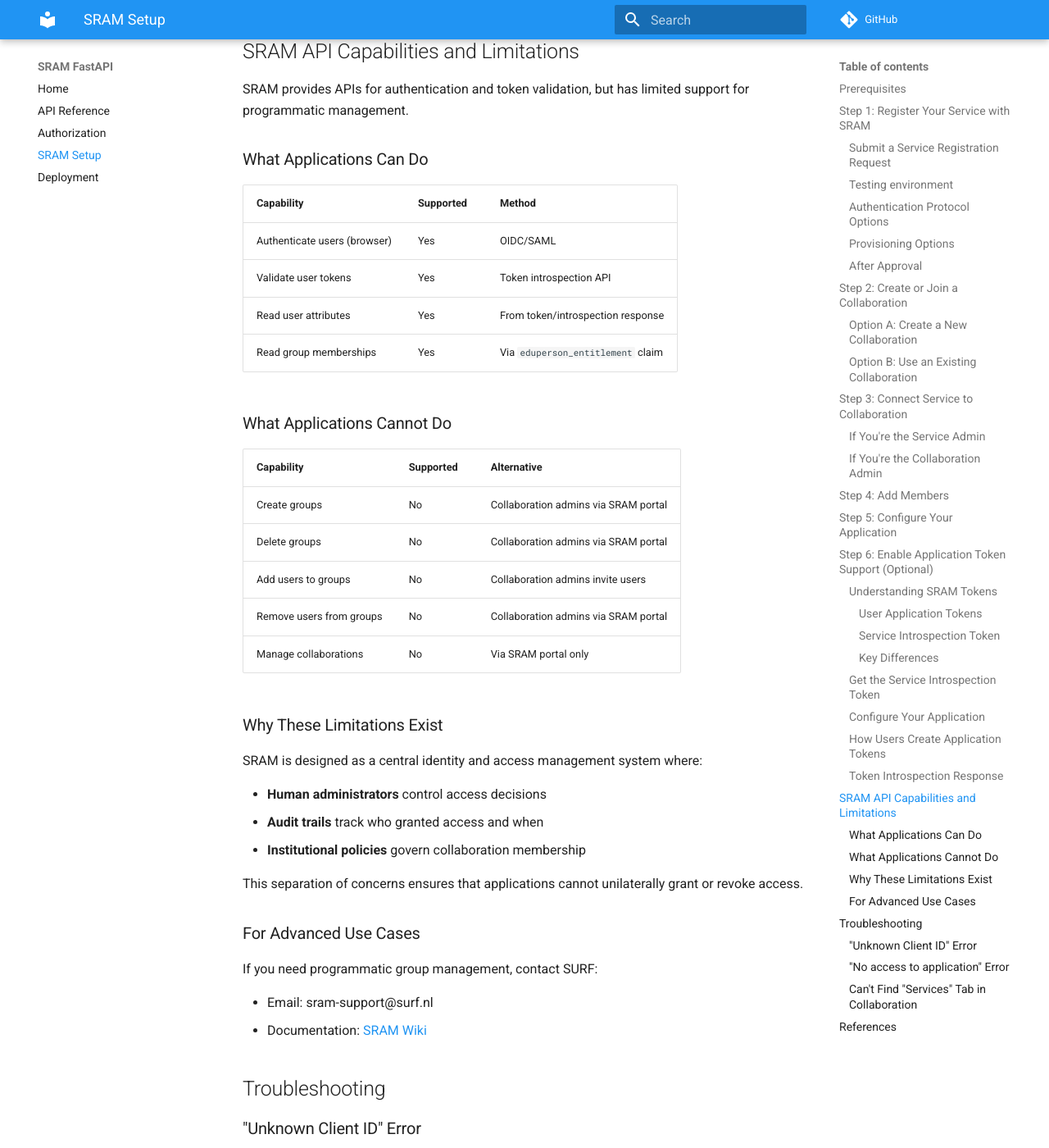
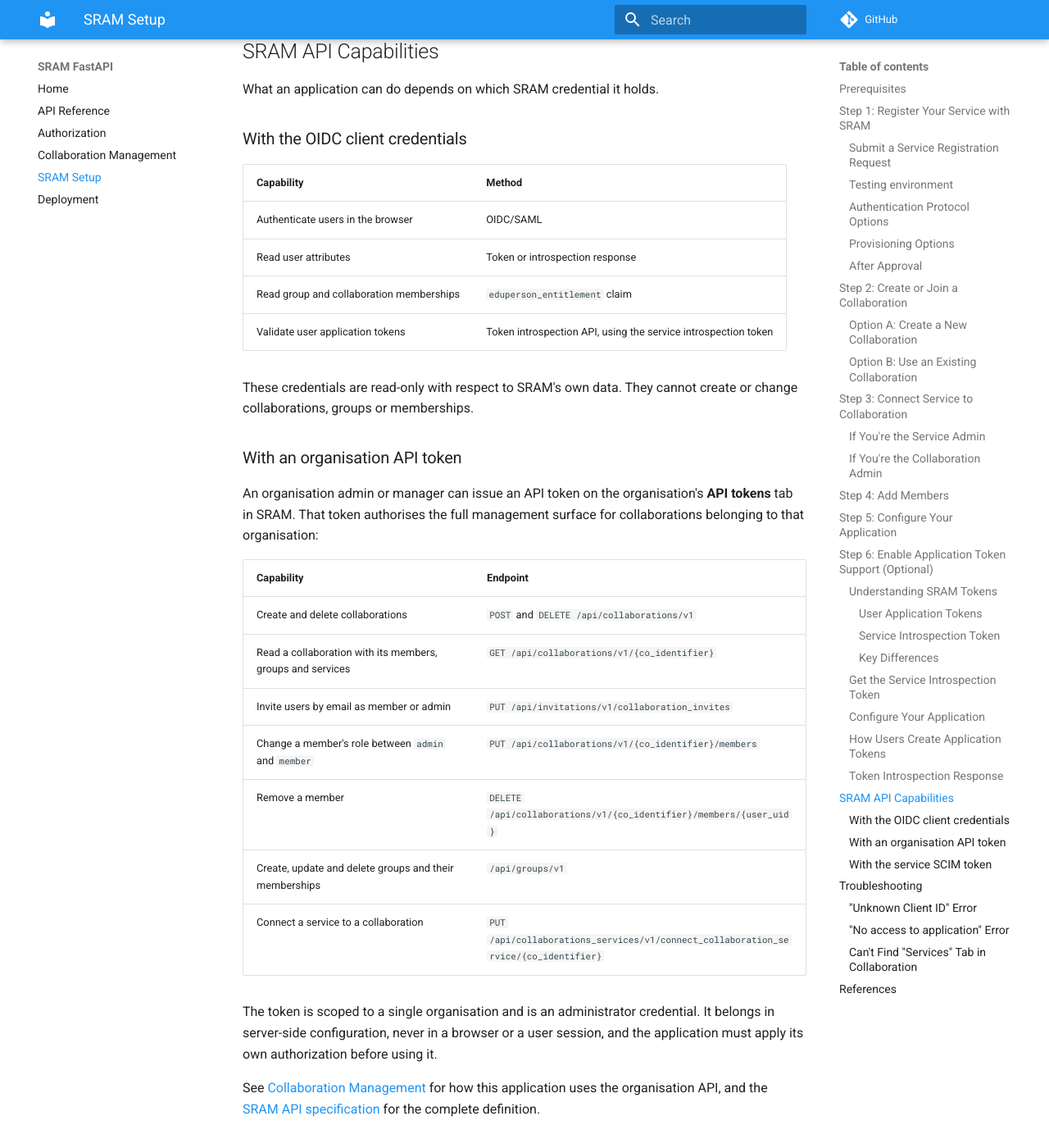
Before and after one commit to sorenwacker/sram-fastapi, an MkDocs documentation site: the page built from docs/sram-setup.md, in a window 1280 px wide and 1400 px high, scrolled down 7860 px. Shown: the whole window at 82% size. Built offline with MkDocs 1.6.1 and Material for MkDocs 9.7.7, drawn with Linux system fonts in a browser that asks for light colours; comment, search, counter and statistics services are not loaded; some of the changed text lies outside the part shown.

Commit message:
Specify collaboration management so the SRAM organisation API can replace portal-only workflows

````diff
--- /dev/null
+++ b/docs/collaboration-management.md
@@ -0,0 +1,184 @@
+# Collaboration Management
+
+How the application provisions collaborations in SRAM, invites users, manages admins and members, and shows a collaboration's member list.
+
+!!! note "Status"
+    This page specifies behaviour that is not implemented yet. It describes the intended module, configuration, authorization rules and user interface, and is the reference against which the tests and the implementation are written.
+
+## Scope
+
+SRAM exposes a public organisation API that supports creating collaborations, inviting users, changing roles, removing members, and reading a collaboration with its full membership list. The application uses that API to offer collaboration management to users who are authorised for it, instead of sending them to the SRAM portal.
+
+Two SRAM credentials are involved, and they are unrelated to the OIDC client credentials used for login:
+
+| Credential | Issued by | Used for |
+|------------|-----------|----------|
+| Organisation API token | An organisation admin or manager, on the organisation's **API tokens** tab in SRAM | All write operations and reading collaboration details, scoped to one organisation |
+| Service token (SCIM client) | SURF, per registered service | Read-only `/api/scim/v2/Users` and `/api/scim/v2/Groups` for collaborations connected to this service |
+
+The organisation API token is the credential this feature is built on. The SCIM route is read-only and is not used here.
+
+## What the organisation API supports
+
+All endpoints are on `https://sram.surf.nl` and authenticate with `Authorization: bearer <organisation-api-token>`.
+
+| Operation | Method and path |
+|-----------|-----------------|
+| List the organisation with all collaborations, groups, memberships, units, services and tags | `GET /api/organisations/v1` |
+| Create a collaboration | `POST /api/collaborations/v1` |
+| Read a collaboration, including `collaboration_memberships`, `groups` and `services` | `GET /api/collaborations/v1/{co_identifier}` |
+| Delete a collaboration | `DELETE /api/collaborations/v1/{co_identifier}` |
+| Set a user's role to `admin` or `member` | `PUT /api/collaborations/v1/{co_identifier}/members` |
+| Remove a member | `DELETE /api/collaborations/v1/{co_identifier}/members/{user_uid}` |
+| Invite users by email, in bulk, with an intended role | `PUT /api/invitations/v1/collaboration_invites` |
+| List open invitations of a collaboration | `GET /api/invitations/v1/invitations/{co_identifier}` |
+| Resend, update or withdraw an invitation | `PUT /api/invitations/v1/resend/{external_identifier}`, `PATCH /api/invitations/v1/update/{external_identifier}`, `DELETE /api/invitations/v1/{external_identifier}` |
+| Connect this service to a collaboration | `PUT /api/collaborations_services/v1/connect_collaboration_service/{co_identifier}` |
+| Create, update or delete a group and its memberships | `POST`/`PUT`/`DELETE /api/groups/v1[/{group_identifier}]` |
+
+### Two ways to add a user
+
+The distinction determines what the user interface can offer.
+
+**By email, through an invitation.** `PUT /api/invitations/v1/collaboration_invites` takes `invites` (email addresses), `intended_role` (`member` or `admin`), an optional `message`, `invitation_expiry_date` and `membership_expiry_date` in epoch milliseconds, and optional `groups` the invitee joins on acceptance. The collaboration is addressed by `collaboration_identifier` or `short_name`. SRAM sends the email; membership starts when the invitee accepts. The user does not need to exist in SRAM beforehand.
+
+**By uid, immediately.** `PUT /api/collaborations/v1/{co_identifier}/members` takes `uid` and `role` and takes effect at once, with no email and no acceptance step. The uid is the SRAM user identifier, for example `7e28ebe36633f958e75a15a803aa6f4a7f0ab8ac@acc.sram.eduteams.org`. It is known only for users the application has already seen in a membership list, so this path is for changing the role of an existing member, not for adding strangers.
+
+`POST /api/collaborations/v1` combines both at creation time: `administrators` is a list of email addresses that receive an invitation, and `administrator` is a single uid that becomes admin without an invitation.
+
+### Creating a usable collaboration
+
+A newly created collaboration is not connected to any service. Its members cannot log in to this application until the service is connected with `PUT /api/collaborations_services/v1/connect_collaboration_service/{co_identifier}`, whose body is `{"service_entity_id": "<entity id of this service>"}`. Provisioning is therefore two calls, and the application performs both.
+
+`POST /api/collaborations/v1` requires `name`, `description`, `disable_join_requests`, `disclose_member_information`, `disclose_email_information` and `administrators`. `short_name` is generated when omitted. The response carries the generated `identifier` (a UUID) and `global_urn`, both of which the application needs afterwards.
+
+## Configuration
+
+| Variable | Default | Meaning |
+|----------|---------|---------|
+| `SRAM_API_BASE_URL` | `https://sram.surf.nl` | Base URL of the SRAM API. Set to `https://acc.sram.surf.nl` for the acceptance environment |
+| `SRAM_ORGANISATION_API_TOKEN` | unset | Organisation API token. Collaboration management is disabled while this is unset |
+| `SRAM_SERVICE_ENTITY_ID` | unset | Entity ID of this service, used to connect it to a newly created collaboration. Provisioning is disabled while this is unset |
+| `COLLABORATION_MANAGER_ENTITLEMENT` | unset | Entitlement a user must hold to provision collaborations. Provisioning is disabled while this is unset |
+
+Every one of these is optional, and each missing value disables the part of the feature that depends on it rather than causing an error at startup. This matches how `SRAM_INTROSPECTION_TOKEN` already behaves.
+
+## Python API
+
+A new module `sram_fastapi.collaborations` holds the client. It is a library component: it takes its settings by injection and performs no authorization decisions of its own.
+
+```python
+from sram_fastapi.collaborations import SRAMOrganisationClient, CollaborationCreate
+
+client = SRAMOrganisationClient(settings)
+
+collaboration = await client.create_collaboration(
+    CollaborationCreate(
+        name="Cumulus research group",
+        description="Cumulus research group of the University of Harderwijk.",
+        administrators=["jdoe@uniharderwijk.nl"],
+        disable_join_requests=True,
+        disclose_member_information=True,
+        disclose_email_information=False,
+    )
+)
+await client.connect_service(collaboration.identifier)
+```
+
+Methods:
+
+| Method | SRAM call |
+|--------|-----------|
+| `get_organisation()` | `GET /api/organisations/v1` |
+| `create_collaboration(spec)` | `POST /api/collaborations/v1` |
+| `get_collaboration(identifier)` | `GET /api/collaborations/v1/{id}` |
+| `delete_collaboration(identifier)` | `DELETE /api/collaborations/v1/{id}` |
+| `connect_service(identifier, service_entity_id=None)` | `PUT /api/collaborations_services/v1/connect_collaboration_service/{id}` |
+| `list_members(identifier)` | `GET /api/collaborations/v1/{id}`, returning its memberships |
+| `set_member_role(identifier, uid, role)` | `PUT /api/collaborations/v1/{id}/members` |
+| `remove_member(identifier, uid)` | `DELETE /api/collaborations/v1/{id}/members/{uid}` |
+| `invite(identifier, emails, role, ...)` | `PUT /api/invitations/v1/collaboration_invites` |
+| `list_open_invitations(identifier)` | `GET /api/invitations/v1/invitations/{id}` |
+| `resend_invitation(external_identifier)` | `PUT /api/invitations/v1/resend/{external_identifier}` |
+| `withdraw_invitation(external_identifier)` | `DELETE /api/invitations/v1/{external_identifier}` |
+
+Dataclasses `Collaboration`, `Membership`, `Invitation` and `CollaborationCreate` mirror the SRAM schemas and expose only the fields the application uses. `Membership` carries `uid`, `role`, `status`, `expiry_date`, `name` and `email`; the last two come from the nested `user` object.
+
+### Errors
+
+| Condition | Exception | Handling |
+|-----------|-----------|----------|
+| SRAM answers 401 or 403 | `OrganisationTokenError` | The organisation API token is invalid, expired, or lacks rights on the target. Logged as an administrator action item, shown to the user as a configuration problem, mirroring `IntrospectionTokenError` |
+| SRAM answers 404 | `CollaborationNotFoundError` | The collaboration or invitation does not exist, or is outside this organisation |
+| SRAM answers 409 | `CollaborationConflictError` | For example a duplicate group membership or short name |
+| Transport failure or timeout | `SRAMAPIError` | Reported as "SRAM unavailable", never as a failure of the user's data |
+
+## Authorization in the application
+
+The organisation API token is an organisation administrator credential that can also delete collaborations. It is held server-side only, is never derived from the session, and is never exposed to a browser. Every route that uses it enforces its own check first.
+
+**Provisioning a collaboration** requires the entitlement named by `COLLABORATION_MANAGER_ENTITLEMENT`, enforced with the existing `require_entitlement` dependency. If the setting is unset the routes return 404 and the user interface omits the section, so an unconfigured deployment cannot provision.
+
+**Viewing a collaboration's members** requires that the requesting user is a member of that collaboration. Membership is read from the user's own `eduperson_entitlement` claim: a collaboration whose `global_urn` is `uniharderwijk:cumulusgrp` corresponds to the entitlement `urn:mace:surf.nl:sram:group:uniharderwijk:cumulusgrp`. The application matches on that value and never lists a collaboration the user does not belong to.
+
+**Managing members and admins** requires either the manager entitlement, or admin role in the collaboration itself. SRAM does not publish an admin role in the entitlement claim, so the role is read from the collaboration's own membership list and the acting user is matched against it by SRAM uid.
+
+!!! note "Two paths on purpose"
+    Matching the session user to a membership record depends on the OIDC `sub` claim being equal to the `user.uid` returned by the organisation API. The observed formats differ: the login proxy issues identifiers ending in `@sram.surf.nl`, while the API examples end in `@sram.eduteams.org`. Because that equality is not guaranteed, holding `COLLABORATION_MANAGER_ENTITLEMENT` is accepted as an independent path to the same routes. Both paths are enforced and tested, so the feature is usable whether or not the identifiers line up, and neither path opens access to a user who has neither. The actual uid formats are recorded here once observed in the acceptance environment.
+
+## Privacy
+
+A collaboration carries `disclose_member_information` and `disclose_email_information`. These govern what SRAM shows members in its own portal. They are **not** applied to the organisation API response: the token sees every member and every email address regardless of the flags.
+
+The application therefore enforces them itself when rendering. For a user who is a member but not an admin of the collaboration, names are hidden unless `disclose_member_information` is true, and email addresses are hidden unless `disclose_email_information` is true. Admins of the collaboration see the full list. The flags are shown on the member list page so it is clear which rule is in force.
+
+## User interface
+
+Every capability described on this page is reachable from the demo application. Nothing is API-only.
+
+| Page | Content |
+|------|---------|
+| `/collaborations` | The collaborations the logged-in user belongs to, derived from the entitlement claim and enriched from SRAM. Holders of the manager entitlement additionally see every collaboration of the organisation, read from `GET /api/organisations/v1`, and a "New collaboration" action |
+| `/collaborations/new` | Form for name, short name, description, website URL, join requests, the two disclosure flags, expiry date, tags, units, administrator email addresses and the invitation message. On submit the application creates the collaboration, connects this service to it, and redirects to the detail page |
+| `/collaborations/{identifier}` | Collaboration details and four tables: members, open invitations, groups, connected services. Each table carries the actions listed below |
+
+Actions on the detail page:
+
+| Table | Actions |
+|-------|---------|
+| Members | Invite by email with intended role, message and expiry dates; promote to admin; demote to member; remove member |
+| Invitations | Resend; change intended role or expiry; withdraw |
+| Groups | Create group; rename or re-describe a group; delete group; add a member to a group; remove a member from a group |
+| Services | Connect this service; disconnect this service |
+| Collaboration | Delete collaboration |
+
+Each action states the SRAM call it performs, as method and path, next to the control. The application is a reference implementation, so showing which endpoint backs each control is part of what it demonstrates.
+
+Removing a member, deleting a group, disconnecting a service and deleting a collaboration require an explicit confirmation step. Deleting a collaboration is offered only to holders of the manager entitlement.
+
+Controls whose configuration is missing are shown disabled with the reason, rather than hidden, so the demo makes the credential requirements visible.
+
+## Testing
+
+Tests use `pytest` with `httpx` transports mocked at the client boundary, so no test contacts SRAM. Each client method is tested for its request shape, its success parsing, and its error mapping for 401, 403, 404, 409 and transport failure.
+
+Route tests cover the authorization matrix explicitly: anonymous, authenticated non-member, member, collaboration admin, and manager-entitlement holder, against every route. The privacy rules get their own tests, one per disclosure flag and role combination.
+
+Behaviour when configuration is absent is covered as well: with `SRAM_ORGANISATION_API_TOKEN` unset, the pages report the feature as unconfigured rather than raising.
+
+The identity matching described above is the one thing tests cannot settle, since it depends on what SRAM issues. It is verified manually once in the acceptance environment at `https://acc.sram.surf.nl`, and the outcome is recorded here.
+
+## Limitations
+
+- The organisation API token is scoped to one organisation. The application can only create and manage collaborations under that organisation.
+- Adding an existing user without an email invitation requires their SRAM uid, which is known only for users already present in a membership list.
+- Invited users become members only after they accept. Until then they appear as open invitations, not as members.
+- SRAM has no webhook or event feed for membership changes. The application reads the current state on each request and holds no local copy of the membership.
+
+## References
+
+- [SRAM API specification](https://sram.surf.nl/apidocs/)
+- [Use the organisation API](https://servicedesk.surf.nl/wiki/spaces/IAM/pages/74226072/Use+the+organisation+API)
+- [Invite admins and members to a collaboration](https://wiki.surfnet.nl/display/SRAM/Invite+admins+and+members+to+a+collaboration)
+- [SRAM Setup](sram-setup.md) for registering the service and obtaining credentials
+- [Authorization](authorization.md) for the entitlement and affiliation checks used here
--- a/docs/sram-setup.md
+++ b/docs/sram-setup.md
@@ -291,45 +291,42 @@
 | `user-suspended` | User account is suspended |
 | `token-not-connected` | Service not connected to user's collaboration |
 
-## SRAM API Capabilities and Limitations
+## SRAM API Capabilities
 
-SRAM provides APIs for authentication and token validation, but has limited support for programmatic management.
+What an application can do depends on which SRAM credential it holds.
 
-### What Applications Can Do
+### With the OIDC client credentials
 
-| Capability | Supported | Method |
-|------------|-----------|--------|
-| Authenticate users (browser) | Yes | OIDC/SAML |
-| Validate user tokens | Yes | Token introspection API |
-| Read user attributes | Yes | From token/introspection response |
-| Read group memberships | Yes | Via `eduperson_entitlement` claim |
+| Capability | Method |
+|------------|--------|
+| Authenticate users in the browser | OIDC/SAML |
+| Read user attributes | Token or introspection response |
+| Read group and collaboration memberships | `eduperson_entitlement` claim |
+| Validate user application tokens | Token introspection API, using the service introspection token |
 
-### What Applications Cannot Do
+These credentials are read-only with respect to SRAM's own data. They cannot create or change collaborations, groups or memberships.
 
-| Capability | Supported | Alternative |
-|------------|-----------|-------------|
-| Create groups | No | Collaboration admins via SRAM portal |
-| Delete groups | No | Collaboration admins via SRAM portal |
-| Add users to groups | No | Collaboration admins invite users |
-| Remove users from groups | No | Collaboration admins via SRAM portal |
-| Manage collaborations | No | Via SRAM portal only |
+### With an organisation API token
 
-### Why These Limitations Exist
+An organisation admin or manager can issue an API token on the organisation's **API tokens** tab in SRAM. That token authorises the full management surface for collaborations belonging to that organisation:
 
-SRAM is designed as a central identity and access management system where:
+| Capability | Endpoint |
+|------------|----------|
+| Create and delete collaborations | `POST` and `DELETE /api/collaborations/v1` |
+| Read a collaboration with its members, groups and services | `GET /api/collaborations/v1/{co_identifier}` |
+| Invite users by email as member or admin | `PUT /api/invitations/v1/collaboration_invites` |
+| Change a member's role between `admin` and `member` | `PUT /api/collaborations/v1/{co_identifier}/members` |
+| Remove a member | `DELETE /api/collaborations/v1/{co_identifier}/members/{user_uid}` |
+| Create, update and delete groups and their memberships | `/api/groups/v1` |
+| Connect a service to a collaboration | `PUT /api/collaborations_services/v1/connect_collaboration_service/{co_identifier}` |
 
-- **Human administrators** control access decisions
-- **Audit trails** track who granted access and when
-- **Institutional policies** govern collaboration membership
+The token is scoped to a single organisation and is an administrator credential. It belongs in server-side configuration, never in a browser or a user session, and the application must apply its own authorization before using it.
 
-This separation of concerns ensures that applications cannot unilaterally grant or revoke access.
+See [Collaboration Management](collaboration-management.md) for how this application uses the organisation API, and the [SRAM API specification](https://sram.surf.nl/apidocs/) for the complete definition.
 
-### For Advanced Use Cases
+### With the service SCIM token
 
-If you need programmatic group management, contact SURF:
-
-- Email: sram-support@surf.nl
-- Documentation: [SRAM Wiki](https://wiki.surfnet.nl/display/SRAM)
+A registered service can read the users and groups of the collaborations connected to it through `GET /api/scim/v2/Users` and `GET /api/scim/v2/Groups`. This route is read-only.
 
 ## Troubleshooting
 
--- a/mkdocs.yml
+++ b/mkdocs.yml
@@ -12,6 +12,7 @@
   - Home: index.md
   - API Reference: api-reference.md
   - Authorization: authorization.md
+  - Collaboration Management: collaboration-management.md
   - SRAM Setup: sram-setup.md
   - Deployment: deployment.md
 
````
